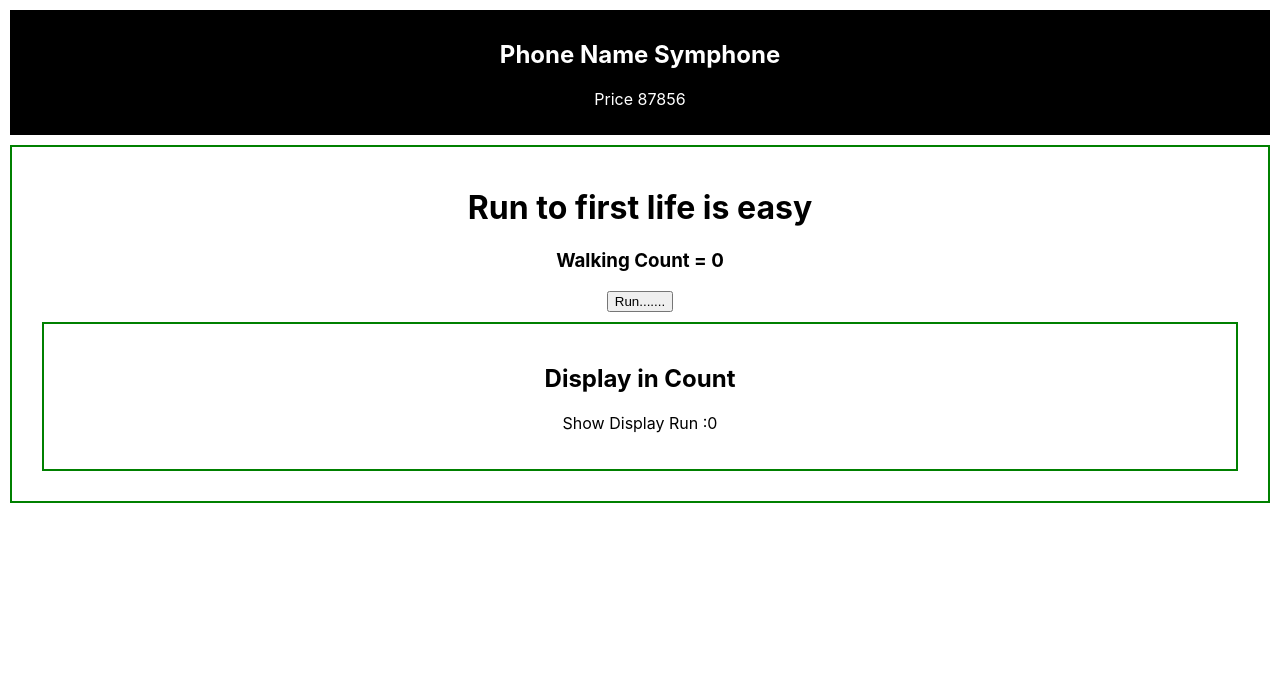
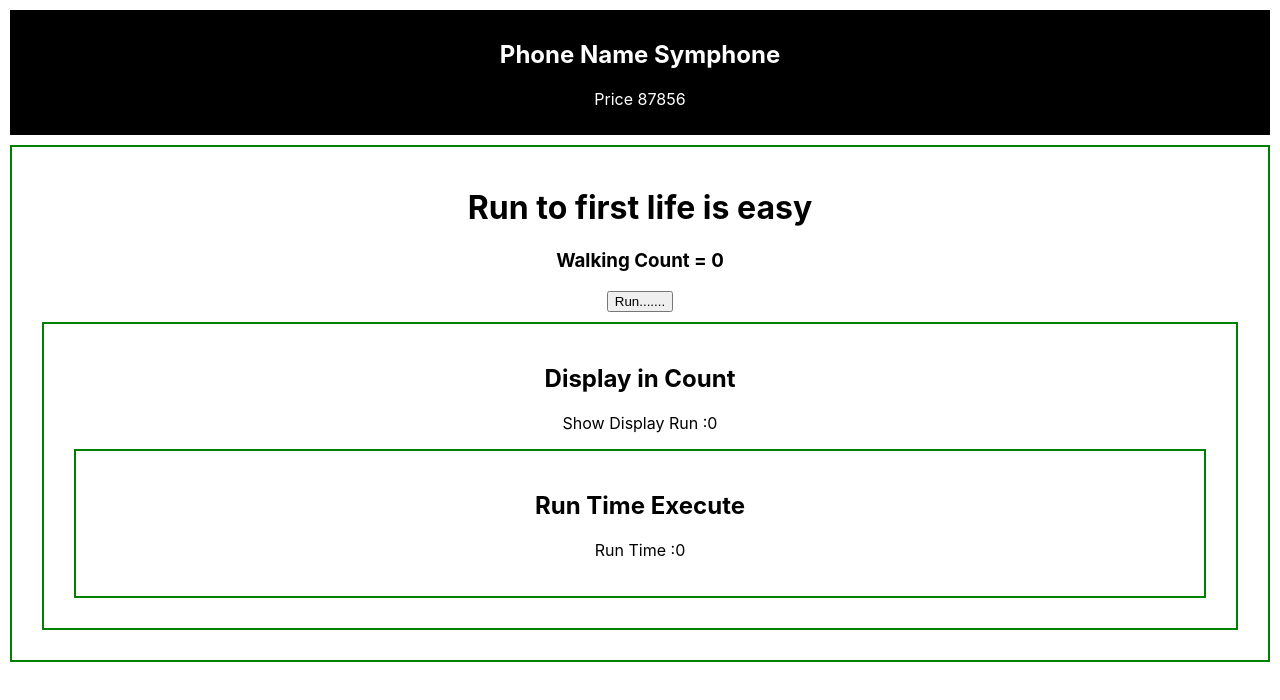
Before and after one commit to masuddrak/cor-concept-react, a React (Create React App) app: page / in a window 1280 px wide. Shown: the top 700 px of the page. Built offline with nearby package versions, Linux system fonts and the light colour scheme.

Commit message:
same add event child

```diff
--- a/src/components/Display/Display.js
+++ b/src/components/Display/Display.js
@@ -1,4 +1,5 @@
 import React from 'react';
+import Runtime from '../Runtime/Runtime';
 import './Display.css'
 
 const Display = (props) => {
@@ -6,6 +7,7 @@ const Display = (props) => {
         <div className='display'>
             <h2>Display in Count</h2>
             <p>Show Display Run :{props.run}</p>
+            <Runtime run={props.run}></Runtime>
         </div>
     );
 };
--- /dev/null
+++ b/src/components/Runtime/Runtime.css
@@ -0,0 +1,5 @@
+.runtime{
+    border: 2px solid green;
+    margin: 10px;
+    padding: 20px;
+}
--- /dev/null
+++ b/src/components/Runtime/Runtime.js
@@ -0,0 +1,13 @@
+import React from 'react';
+import './Runtime.css'
+
+const Runtime = (props) => {
+    return (
+        <div className='runtime'>
+            <h2>Run Time Execute </h2>
+            <p>Run Time :{props.run}</p>
+        </div>
+    );
+};
+
+export default Runtime;
```
